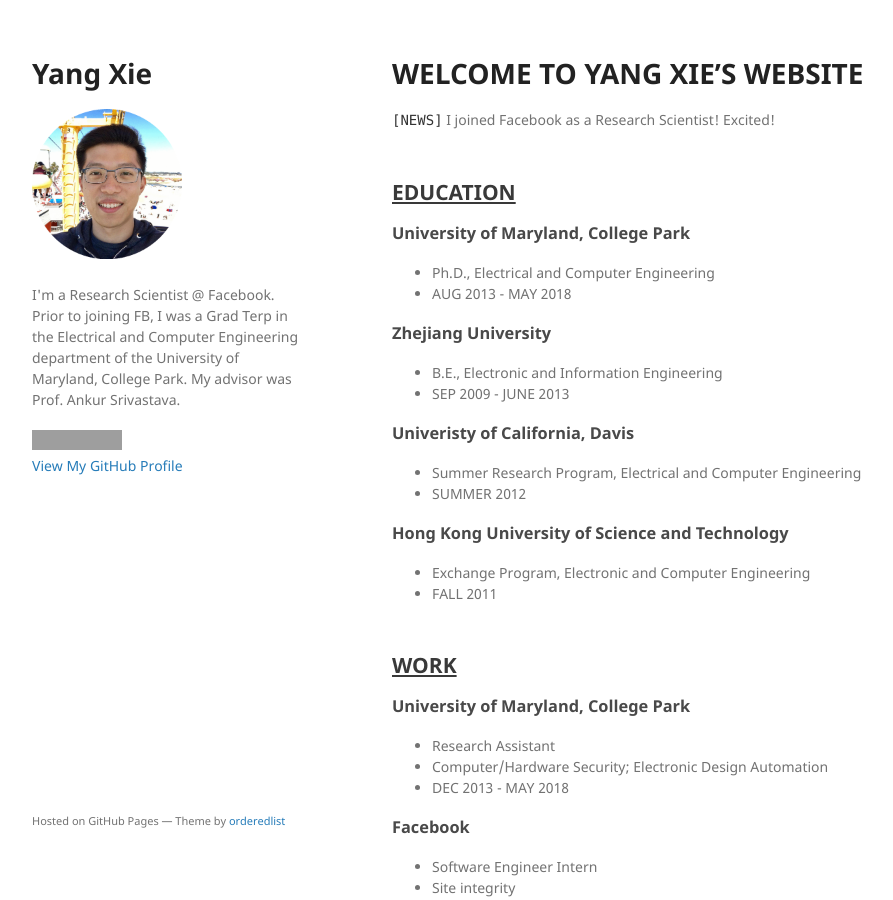
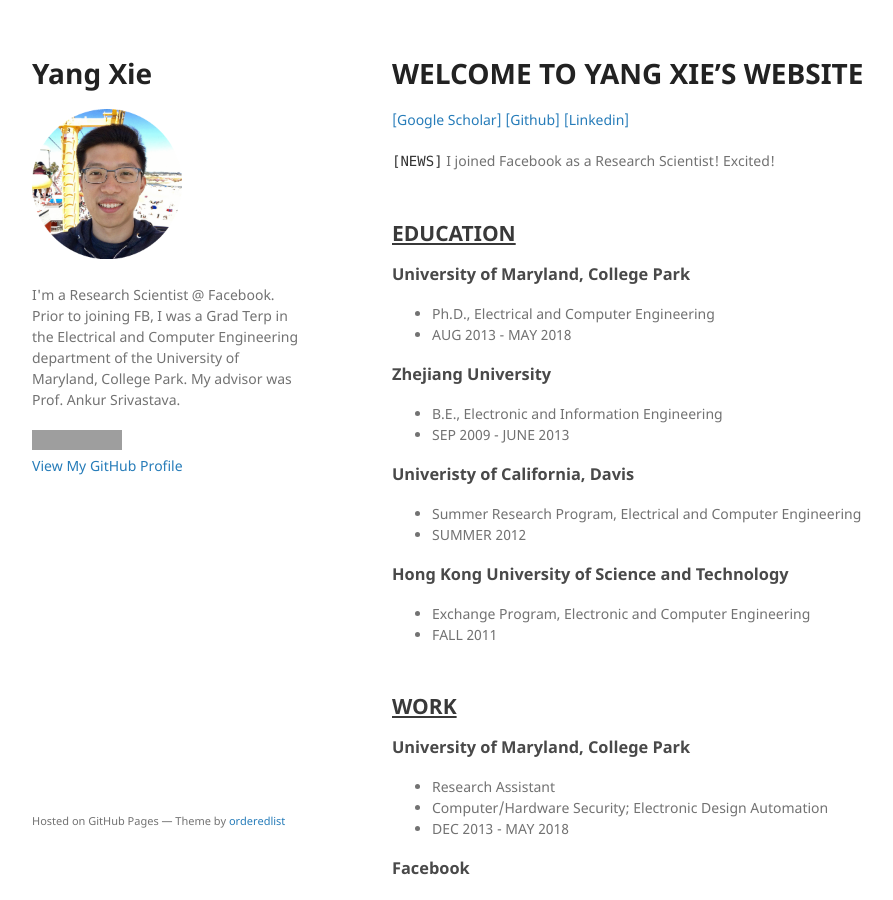
Before and after one commit to yxie/yxie.github.io, a Jekyll site: the page built from index.md, in a window 1280 px wide and 900 px high. Shown: the whole window, without its empty margins (178-1071 px from the left). Built offline with Jekyll 4.4.1, drawn with Linux system fonts in a browser that asks for light colours; our own code applies the rules of GitHub Pages for plain Markdown files; grey boxes are pictures that could not be loaded.

Commit message:
Update index.md

```diff
--- a/index.md
+++ b/index.md
@@ -4,6 +4,9 @@ layout: default
 
 
 # WELCOME TO YANG XIE'S WEBSITE
+[[Google Scholar]](https://scholar.google.com/citations?user=x0zLYBYAAAAJ&hl=en&oi=ao)
+[[Github]](https://github.com/yxie/)
+[[Linkedin]](https://www.linkedin.com/in/yang-xie-05844076/)
 
 `[NEWS]` I joined Facebook as a Research Scientist! Excited!
 
```
